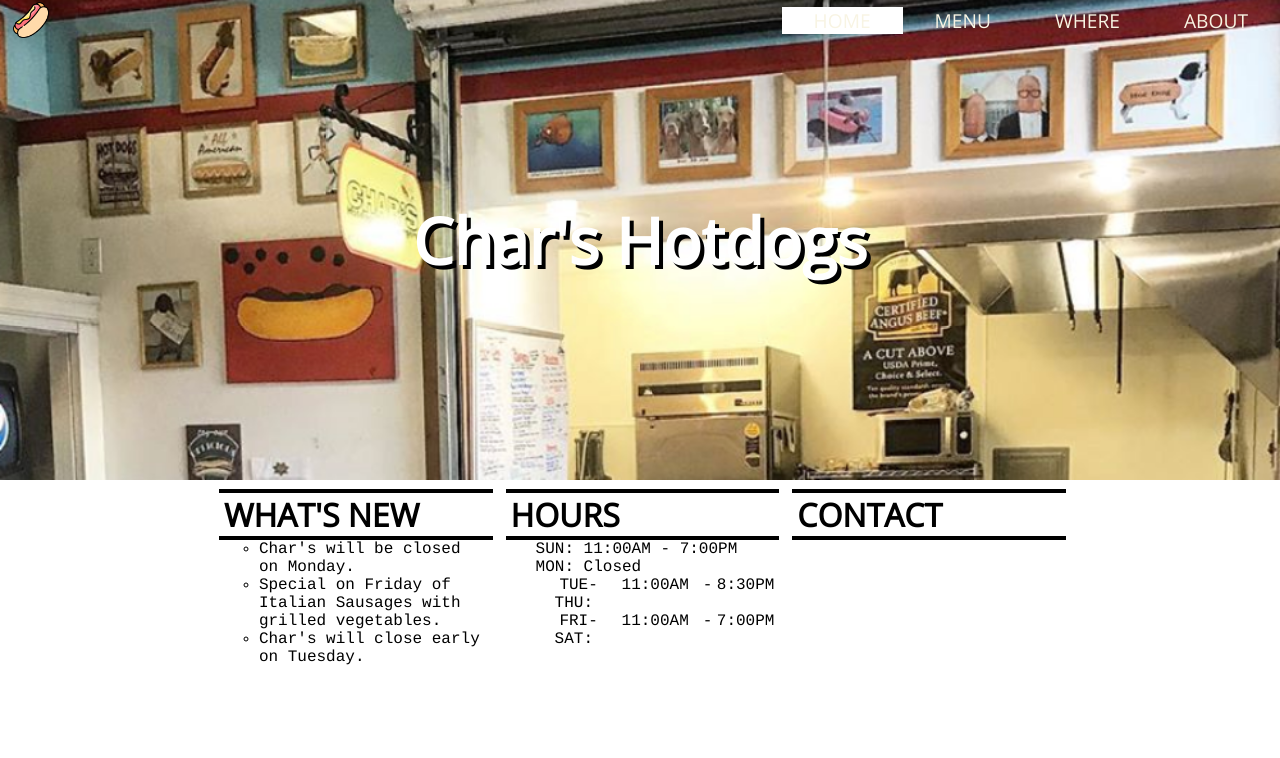
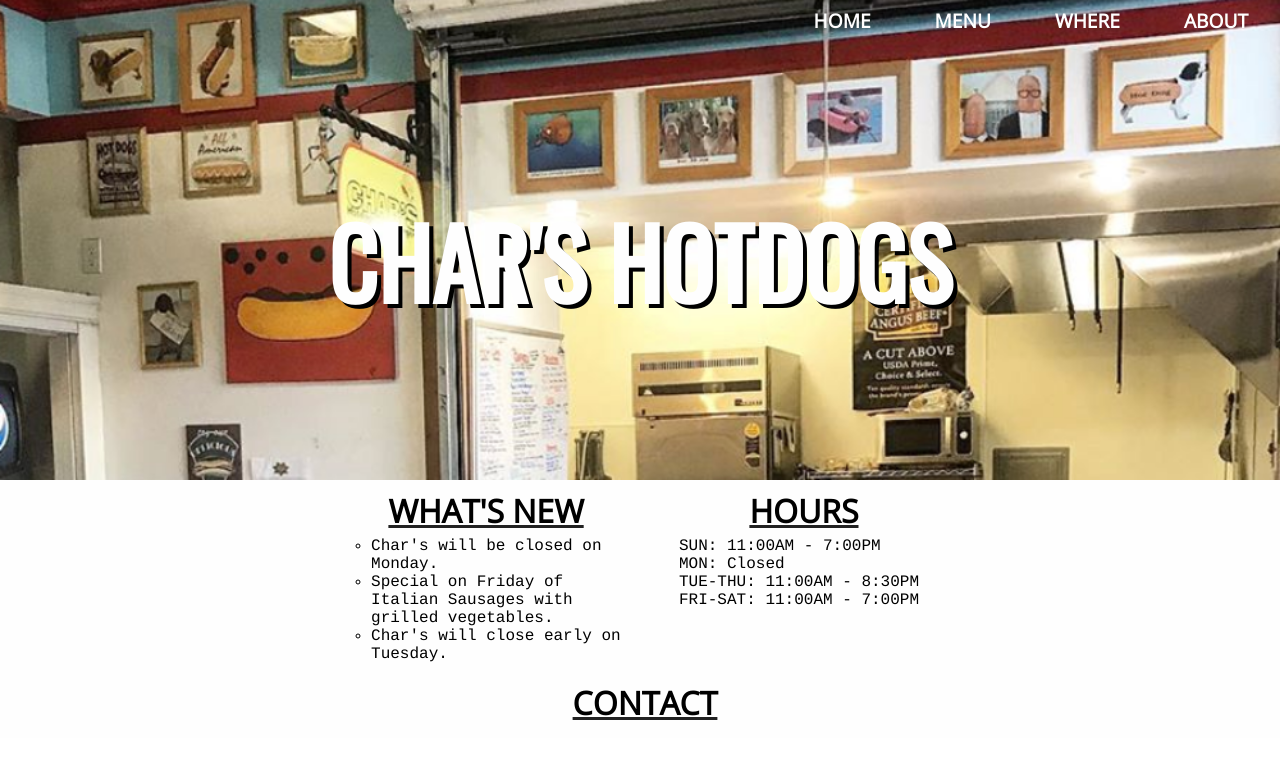
Before and after one commit to Charshotdogs/charshotdogs.github.io, a React (Create React App) app: page / in a window 1280 px wide. Shown: the top 758 px of the page. Built offline with nearby package versions, Linux system fonts and the light colour scheme.

Commit message:
mobile fixes, color fixes

```diff
--- a/src/App.css
+++ b/src/App.css
@@ -1,12 +1,11 @@
 @import url('https://fonts.googleapis.com/css?family=Open+Sans:300&display=swap');
+@import url('https://fonts.googleapis.com/css?family=Oswald&display=swap');
 
 #root {
   font-family: 'Open Sans', sans-serif;
-  --nav-color: transparent;
-  --background-color: #FFFFFF;
-  --font-main: #1C1C1C;
-  --font-nav: #F8F4E3;
-  --font-nav-active: #E7E3D2;
+  --coral: #F87060;
+  --background: #FEFEFE;
+  --text: #222222;
   height: 100%;
   width: 100%;
   font-size: 1em;
@@ -17,7 +16,8 @@
   left: 0;
   top: 0;
   width: 100%;
-  height: 100%;
+  margin-top: 5vh;
+  height: 95vh ;
   overflow-x: hidden;
   overflow-y: visible;
   scroll-behavior: smooth;
@@ -27,3 +27,16 @@
   background-repeat: no-repeat;
   background-size: cover;
 }
+
+#landing-background {
+  height: 60%;
+  width: 100%;
+  background-image: url("./img/chars-counter.png");
+  background-attachment: fixed;
+  -webkit-background-size: cover;
+  background-size: cover;
+  z-index: -100;
+  position: fixed;
+  top: 0;
+  left: 0;
+}
--- a/src/App.js
+++ b/src/App.js
@@ -30,6 +30,7 @@
   return (
     <>
       <Navbar items={sections} navbrand="LOGO"/>
+      <div id="landing-background"></div>
       <div id='body'>
         <LandingPage/>
         <MenuPage/>
--- a/src/components/col-3/col-3.css
+++ b/src/components/col-3/col-3.css
@@ -8,7 +8,7 @@
 
 .col-3 {
   width: 30%;
-  min-width: 200px;
+  min-width: 300px;
   padding: 1%;
   display: flex;
   flex-direction: column;
@@ -17,11 +17,14 @@
 
 .col-title {
   width: 100%;
-  border-bottom: 4px solid black;
-  border-top: 4px solid black;
+  /*border-bottom: 4px solid black;*/
+  /*border-top: 4px solid black;*/
   font-size: 2em;
   font-weight: bold;
   padding-left: 5px;
+  text-align: center;
+  text-decoration: underline var(--text);
+  padding-bottom: 5px;
 }
 
 .col-body {
--- a/src/components/navbar/navbar.css
+++ b/src/components/navbar/navbar.css
@@ -7,7 +7,7 @@
   display: flex;
   align-items: center;
   z-index: 200;
-  background: var(--nav-color);
+  background: transparent;
 }
 
 #navbrand {
@@ -15,7 +15,7 @@
   cursor: pointer;
   text-decoration: none;
   margin-left: 1vw;
-  color: var(--font-nav);
+  color: var(--background);
 }
 
 #navbrand > img {
@@ -44,12 +44,13 @@
 
 .nav-item > a {
   text-decoration: none;
-  color: var(--font-nav);
+  color: var(--background);
   z-index: 100;
+  font-weight: bold;
 }
 
 .nav-item > a:hover {
-  color: var(--font-nav-active);
+  color: var(--coral);
 }
 
 #contact > a {
--- a/src/components/navbar/navbar.js
+++ b/src/components/navbar/navbar.js
@@ -25,11 +25,11 @@
 
 		return (
 			<div id="nav">
-				<a id="navbrand" href="#landing"><img src={hotdogImg} alt="Char's"/></a>
+				{/*<a id="navbrand" href="#landing"><img src={hotdogImg} alt="Char's"/></a>*/}
 				<div id="spacer"></div>
 				<div id="nav-items">
 
-					{this.props.items.map((item) => (<div className="nav-item" key={item.to} id={item.to}>
+					{this.props.items.map((item) => (<div className="nav-item" key={item.to}>
 							<a href={'#' + item.to}>{item.name}</a>
 						</div>))}
 
--- a/src/components/navbar/sidebar/sidebar.css
+++ b/src/components/navbar/sidebar/sidebar.css
@@ -40,5 +40,5 @@
 }
 
 .side-item > a:hover {
-  color: var(--font-nav-active);
+  color: var(--coral);
 }
--- a/src/components/navbar/togglebutton/togglebutton.css
+++ b/src/components/navbar/togglebutton/togglebutton.css
@@ -23,7 +23,7 @@
 }
 
 #toggle-button:hover .toggle-line {
-  background: var(--font-nav-active );
+  background: var(--background);
 }
 
 @media (min-width: 678px) {
--- a/src/components/section/section.css
+++ b/src/components/section/section.css
@@ -10,7 +10,7 @@
   align-items: center;
   justify-content: flex-start;
 
-  background: var(--background-color);
+  background: var(--background);
 }
 
 .section-title {
@@ -22,7 +22,8 @@
 }
 
 .section-body {
-  width: 50%;
+  min-width: 50%;
+  max-width: 90%;
   padding-bottom: 8%;
   padding-top: 2%;
   margin: 0 auto;
--- a/src/pages/landing-page/landing-page.css
+++ b/src/pages/landing-page/landing-page.css
@@ -1,33 +1,37 @@
 #landing {
-  height: 100%;
+  min-height: 100%;
   width: 100%;
   display: flex;
   flex-direction: column;
   align-content: center;
-  background: var(--background-color);
 }
 
 #landing-img-container {
   width: 100%;
-  height: 60%;
+  height: 55vh;
   overflow: hidden;
-  background-image: url("../../img/chars-counter.png");
-  background-attachment: fixed;
-  -webkit-background-size: cover;
-  background-size: cover;
   position: relative;
+  background: transparent;
+}
+
+#landing-body {
+  width: 100%;
+  height: 45%;
+  background: var(--background);
 }
 
 #landing-img-overlay {
   text-align: center;
-  font-size: 4em;
+  font-size: 6em;
   font-weight: bold;
-  color: white;
+  color: var(--background);
   position: absolute;
   top: 50%;
   left: 50%;
   transform: translate(-50%, -50%);
   text-shadow: 4px 4px black;
+  font-family: 'Oswald', sans-serif;
+  text-transform: uppercase;
 }
 
 #landing-info {
--- a/src/pages/landing-page/landing-page.js
+++ b/src/pages/landing-page/landing-page.js
@@ -24,7 +24,9 @@
 			<div id="landing-img-container">
 				<div id="landing-img-overlay">Char's Hotdogs</div>
 			</div>
-			<ColSection3 id="landing-info" sections={ColSections}/>
+			<div id="landing-body">
+				<ColSection3 id="landing-info" sections={ColSections}/>
+			</div>
 		</div>
 )
 
```
